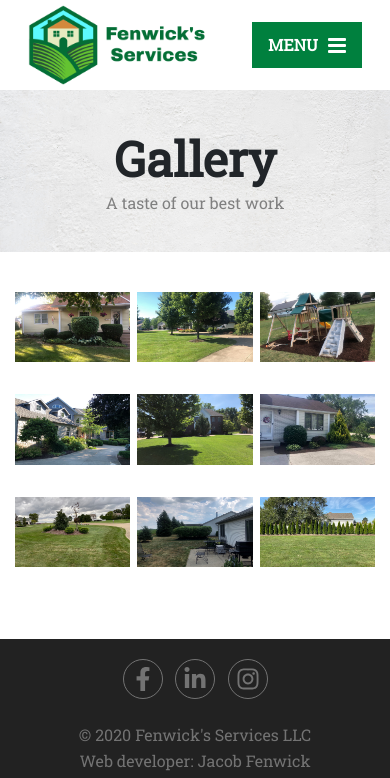
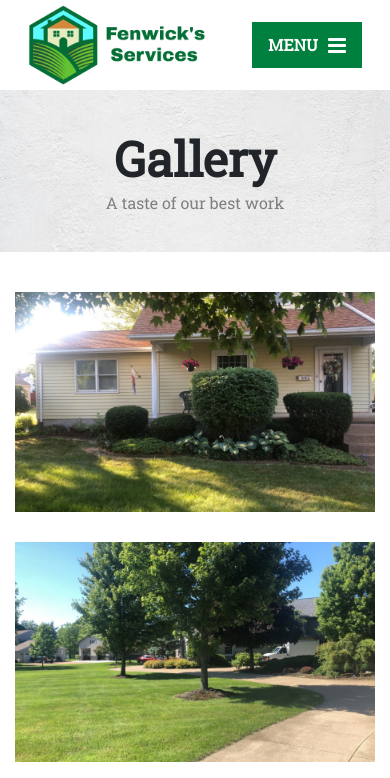
Before and after one commit to JakeFen/fenwicks-services, a React (Create React App) app: page /gallery in a window 390 px wide. Shown: the top 778 px of the page. Built offline with nearby package versions, Linux system fonts and the light colour scheme; some icons are missing.

Commit message:
Added Mobile responsive to gallery section. Also created modal to show bigger image of image clicked on

```diff
--- a/public/index.html
+++ b/public/index.html
@@ -14,12 +14,32 @@
       integrity="sha384-Vkoo8x4CGsO3+Hhxv8T/Q5PaXtkKtu6ug5TOeNV6gBiFeWPGFN9MuhOf23Q9Ifjh"
       crossorigin="anonymous"
     />
+    <script
+      src="https://code.jquery.com/jquery-3.4.1.slim.min.js"
+      integrity="sha384-J6qa4849blE2+poT4WnyKhv5vZF5SrPo0iEjwBvKU7imGFAV0wwj1yYfoRSJoZ+n"
+      crossorigin="anonymous"
+    ></script>
+    <script
+      src="https://cdn.jsdelivr.net/npm/popper.js@1.16.0/dist/umd/popper.min.js"
+      integrity="sha384-Q6E9RHvbIyZFJoft+2mJbHaEWldlvI9IOYy5n3zV9zzTtmI3UksdQRVvoxMfooAo"
+      crossorigin="anonymous"
+    ></script>
+    <script
+      src="https://stackpath.bootstrapcdn.com/bootstrap/4.4.1/js/bootstrap.min.js"
+      integrity="sha384-wfSDF2E50Y2D1uUdj0O3uMBJnjuUD4Ih7YwaYd1iqfktj0Uod8GCExl3Og8ifwB6"
+      crossorigin="anonymous"
+    ></script>
+
     <link
       href="https://fonts.googleapis.com/css?family=Roboto&display=swap"
       rel="stylesheet"
     />
     <link
       href="https://fonts.googleapis.com/css?family=Roboto+Slab&display=swap"
+      rel="stylesheet"
+    />
+    <link
+      href="https://use.fontawesome.com/releases/v5.0.1/css/all.css"
       rel="stylesheet"
     />
     <script
--- a/src/components/GalleryImages/gallery-images.js
+++ b/src/components/Gallery/GalleryImages/gallery-images.js
@@ -1,11 +1,16 @@
 import React from "react";
 
 function GalleryImages(props) {
-  console.log(props.images);
   return (
     <ul className="gallery-field">
       {props.images.map((image) => (
-        <li className="gallery-image">
+        <li
+          className="gallery-image"
+          key={image.key}
+          data-toggle={"modal"}
+          data-target={"#EventModal"}
+          onClick={ event => props.toggleModal(event)}
+        >
           <img src={image.url} alt={image.alt} />
         </li>
       ))}
--- /dev/null
+++ b/src/components/Gallery/ImageModal/image-modal.js
@@ -0,0 +1,17 @@
+import React from "react";
+
+function ImageModal(props) {
+  return (
+    <div class="modal" id="EventModal" tabindex="-1" role="dialog">
+      <div class="modal-lg modal-dialog modal-dialog-centered" role="document">
+        <img
+          className="modal-content"
+          src={props.currentUrl}
+          alt={props.currentAlt}
+        />
+      </div>
+    </div>
+  );
+}
+
+export default ImageModal;
--- a/src/pages/gallery.js
+++ b/src/pages/gallery.js
@@ -10,57 +10,97 @@ import Image7 from "../images/Gallery/IMG_1048.jpeg";
 import Image8 from "../images/Gallery/IMG_3078.jpeg";
 import Image9 from "../images/Gallery/IMG_1052.jpeg";
 
-import GalleryImages from "../components/GalleryImages/gallery-images";
+import GalleryImages from "../components/Gallery/GalleryImages/gallery-images";
+import ImageModal from "../components/Gallery/ImageModal/image-modal";
 
 class Gallery extends Component {
   state = {
     images: [
       {
+        key: 1,
         url: Image1,
         alt: "Something",
       },
       {
+        key: 2,
         url: Image2,
         alt: "Something",
       },
       {
+        key: 3,
         url: Image3,
         alt: "Something",
       },
       {
+        key: 4,
         url: Image4,
         alt: "Something",
       },
       {
+        key: 5,
         url: Image5,
         alt: "Something",
       },
       {
+        key: 6,
         url: Image6,
         alt: "Something",
       },
       {
+        key: 7,
         url: Image7,
         alt: "Something",
       },
       {
+        key: 8,
         url: Image8,
         alt: "Something",
       },
       {
+        key: 9,
         url: Image9,
         alt: "Something",
       },
     ],
+    currentUrl: "",
+    currentAlt: "",
   };
 
+  changeImageFilterDark = (e) => {
+    e.target.style.filter = "brightness(40%)";
+    e.target.nextElementSibling.style.display = "block";
+  }
+
+  changeImageFilterDefault = (e) => {
+    console.log(e.target.nextSibling.tagName)
+    e.target.style.filter = "none";
+    if (e.target.nextSibling.tagName === "svg") {
+      e.target.nextSibling.style.display = "none";
+    }
+  }
+
+  toggleModal = (event) => {
+    const url = event.target.getAttribute("src");
+    const alt = event.target.getAttribute("alt");
+    this.setState({ currentUrl: url, currentAlt: alt });
+  }
+
   render() {
+
     return (
       <main>
         <PageHeader title="Gallery" subtitle="A taste of our best work" />
         <div className="gallery-image-container container">
           <GalleryImages
-            images = {this.state.images}
+            changeImageFilterDark={this.changeImageFilterDark}
+            changeImageFilterDefault={this.changeImageFilterDefault}
+            toggleModal={this.toggleModal}
+            openLargeImage={this.openLargeImage}
+            images={this.state.images}
+          />
+          <ImageModal
+            currentUrl={this.state.currentUrl}
+            currentAlt={this.state.currentAlt}
           />
         </div>
       </main>
--- a/src/scss/base/_base.scss
+++ b/src/scss/base/_base.scss
@@ -89,6 +89,10 @@ h3 {
   }
 }
 
+.modal-backdrop {
+  opacity: 0.8 !important;
+}
+
 @media (min-width: 768px) {
   .container {
     max-width: 750px;
--- a/src/scss/main.css
+++ b/src/scss/main.css
@@ -144,6 +144,10 @@ h3 {
 
 .link-button-trans:hover {
   border: solid white 1px;
+}
+
+.modal-backdrop {
+  opacity: 0.8 !important;
 }
 
 @media (min-width: 768px) {
@@ -696,12 +700,56 @@ footer {
 }
 
 .gallery-field .gallery-image {
-  width: 32%;
+  position: relative;
+  background: black;
+  margin-bottom: 30px;
+  line-height: 0;
+}
+
+.gallery-field .gallery-image:hover {
+  cursor: pointer;
+}
+
+.gallery-field .gallery-image:hover:before {
+  pointer-events: none;
+  position: absolute;
+  font-family: 'Font Awesome\ 5 Free';
+  content: "\f055";
+  font-weight: 900;
+  font-size: 30px;
+  color: #00994a;
+  top: 50%;
+  left: 50%;
+  -webkit-transform: translate(-50%, -50%);
+          transform: translate(-50%, -50%);
+  z-index: 5;
+}
+
+.gallery-field .gallery-image:hover img {
+  -webkit-filter: brightness(40%);
+          filter: brightness(40%);
 }
 
 .gallery-field .gallery-image img {
+  display: block;
   height: auto;
   width: 100%;
-  margin-bottom: 30px;
+}
+
+.gallery-field .gallery-image svg {
+  cursor: pointer;
+  color: #00994a;
+  display: none;
+  position: absolute;
+  top: 50%;
+  left: 50%;
+  -webkit-transform: translate(-50%, -50%);
+          transform: translate(-50%, -50%);
+}
+
+@media only screen and (min-width: 750px) {
+  .gallery-image {
+    width: 32%;
+  }
 }
 /*# sourceMappingURL=main.css.map */
--- a/src/scss/partials/_gallery-page.scss
+++ b/src/scss/partials/_gallery-page.scss
@@ -4,11 +4,48 @@
   justify-content: space-between;
   margin: 40px 0;
   .gallery-image {
-        width: 32%;
+    position: relative;
+    background: black;
+    margin-bottom: 30px;
+    line-height: 0;
+    &:hover {
+      cursor: pointer;
+      &:before {
+        pointer-events:none;
+        position: absolute;
+        font-family: 'Font Awesome\ 5 Free';
+        content: "\f055";
+        font-weight:900;
+        font-size: 30px;
+        color: $secondary-color;
+        top: 50%;
+        left: 50%;
+        transform: translate(-50%, -50%);
+        z-index: 5;
+      }
       img {
+        filter: brightness(40%);
+      }
+    }
+    img {
+      display: block;
       height: auto;
       width: 100%;
-            margin-bottom: 30px;
+    }
+    svg {
+      cursor: pointer;
+      color: $secondary-color;
+      display: none;
+      position: absolute;
+      top: 50%;
+      left: 50%;
+      transform: translate(-50%, -50%);
     }
   }
 }
+
+@media only screen and (min-width: 750px) {
+  .gallery-image {
+    width: 32%;
+  }
+}
--- a/src/scss/partials/_jumbotron.scss
+++ b/src/scss/partials/_jumbotron.scss
@@ -3,7 +3,6 @@
 }
 
 .swiper-container {
-  // background-color: black;
   .jumbotron-image {
     vertical-align: bottom;
     width: 100%;
```
Also changed, not shown: 1 other file (tests, documents, lock files or other folders). Lines whose indentation alone changed are shown as unchanged.
